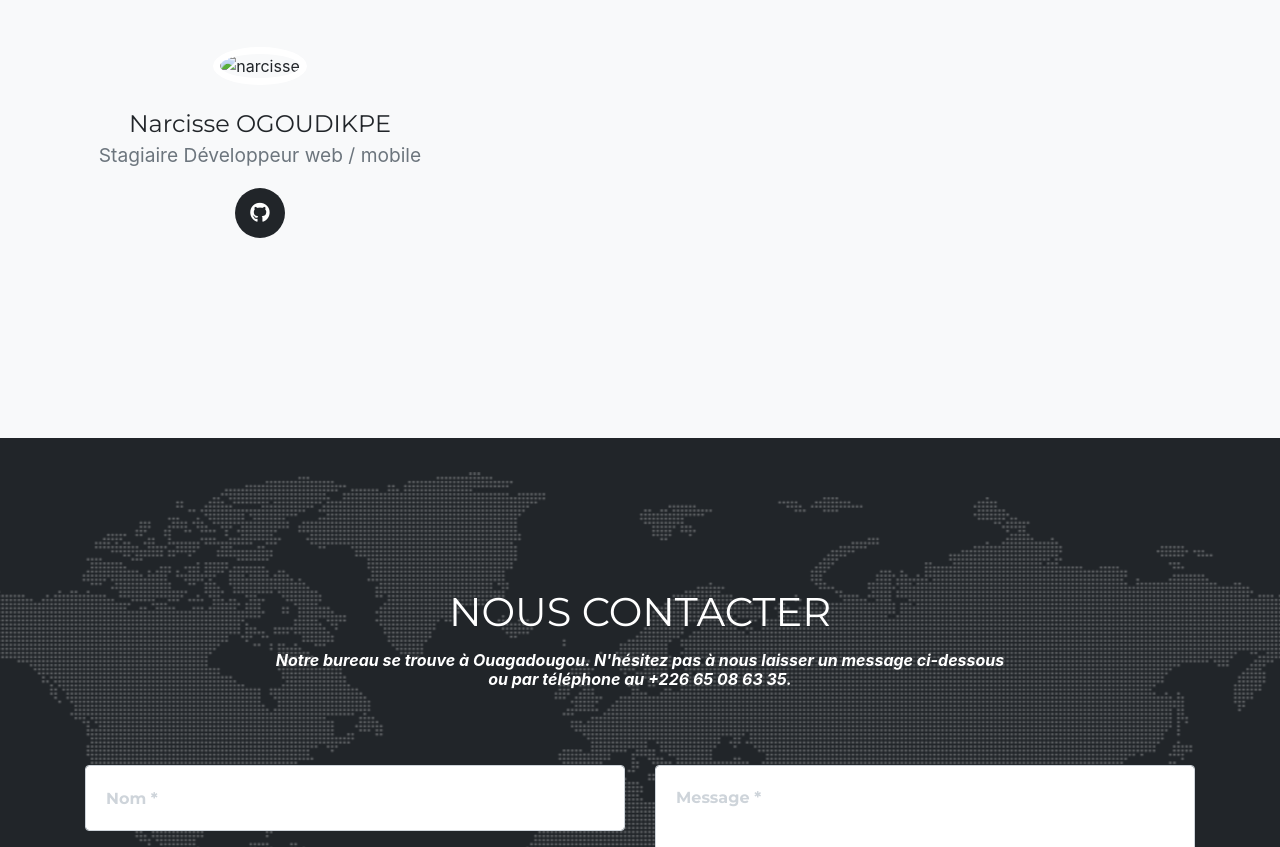
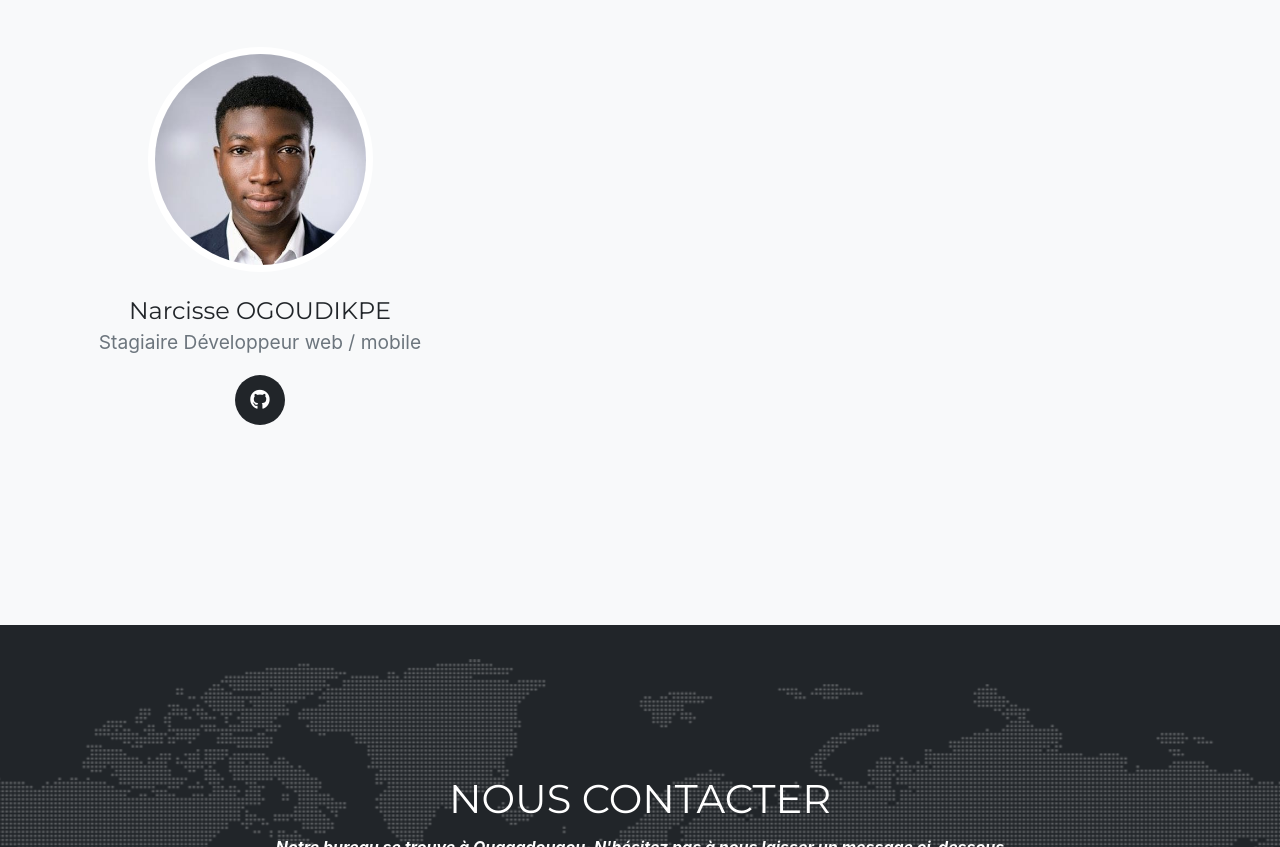
Before and after one commit to declic-africa/declic.africa, a website with bundled scripts: page index.html in a window 1280 px wide. Shown: the part 6440-7287 px from the top of the page. Built offline with nearby package versions, Linux system fonts and the light colour scheme; files whose address does not match are found by name; a web font is replaced by a local one.

Commit message:
FIX: image file type

```diff
--- a/index.html
+++ b/index.html
@@ -540,7 +540,7 @@ qui met sur les rails,
             </div>
             <div class="col-sm-4">
                 <div class="team-member">
-                    <img alt="narcisse" class="mx-auto rounded-circle" src="img/team/narcisse.png">
+                    <img alt="narcisse" class="mx-auto rounded-circle" src="img/team/narcisse.jpeg">
                     <h4>Narcisse OGOUDIKPE</h4>
                     <p class="text-muted">Stagiaire Développeur web / mobile</p>
                     <ul class="list-inline social-buttons">
```
